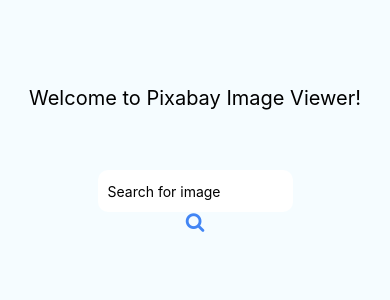
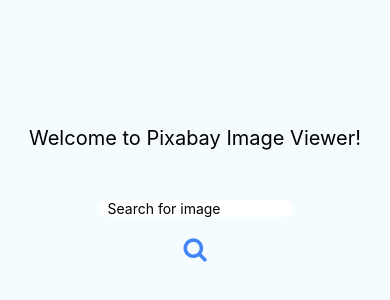
Before and after one commit to sebge-1/image-viewer, a React Native app: screen / in a window 390 px wide. Shown: the part 268-568 px from the top of the page. Built offline with nearby package versions, Linux system fonts and the light colour scheme; no server answers.

Commit message:
update styling, import Results component for image thumbnails

```diff
--- a/App.js
+++ b/App.js
@@ -9,6 +9,7 @@
 import React, {Component} from 'react';
 import { StyleSheet, Text, TextInput, TouchableHighlight, View} from 'react-native';
 import  Icon from 'react-native-vector-icons/FontAwesome';
+import Results from './src/components/Results';
 import { env } from './env.js'
 
 export default class App extends Component{
@@ -28,6 +29,7 @@
   render() {
     return (
       <View style={styles.container}>
+        <View style={{alignItems: 'center'}}>
           <Text style={styles.welcome}>Welcome to Pixabay Image Viewer!</Text>
           <TextInput
             style={styles.input}
@@ -36,10 +38,12 @@
             onChangeText={query => this.setState({ query })}
           />
           <TouchableHighlight onPress = {()=>{this.fetchImages()}}>
-          <View>
-            <Icon name="search" size = {20} color = "#4285F4" />
+            <View style={{marginTop: 20}}>
+              <Icon name="search" size = {25} color = "#4285F4" />
             </View>
           </TouchableHighlight>
+        </View>
+        {this.state.results.length !== 0 && <Results results={this.state.results}/>}
       </View>
     );
   }
@@ -49,16 +53,15 @@
   container: {
     flex: 1,
     justifyContent: 'center',
-    alignItems: 'center',
     backgroundColor: '#F5FCFF',
+    paddingTop: 30
   },
   welcome: {
     fontSize: 20,
-    textAlign: 'center',
-    margin: 10,
+    marginTop: 50
   },
   input:{
-    height: '5%',
+    height: '10%',
     width: '50%',
     backgroundColor: 'white',
     borderRadius: 10,
```
Lines whose indentation alone changed are shown as unchanged.
